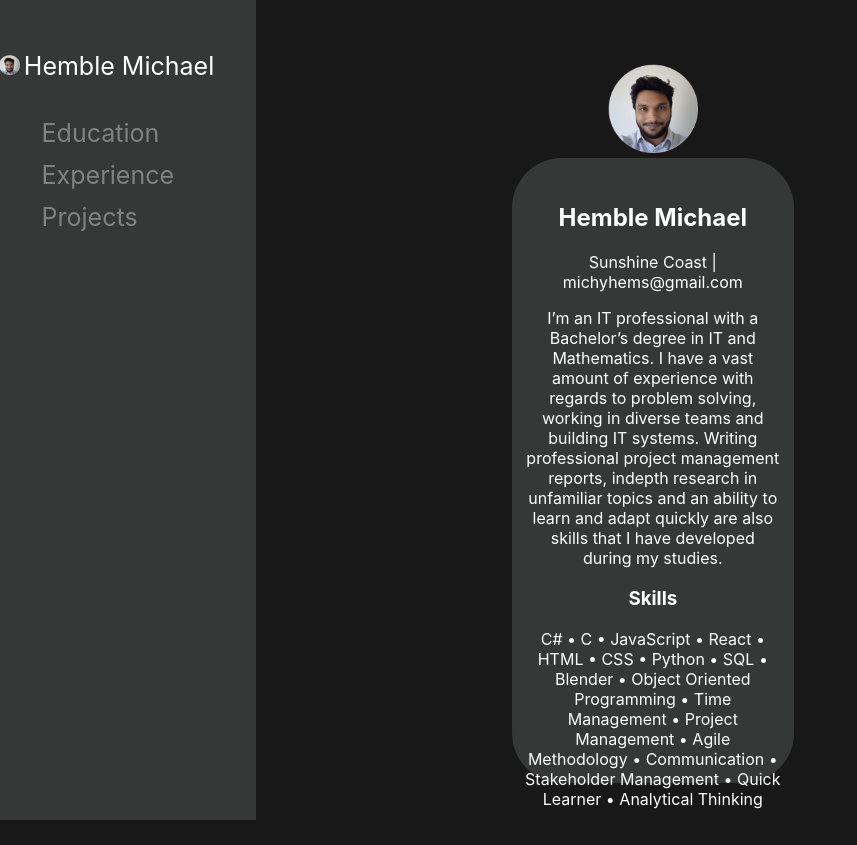
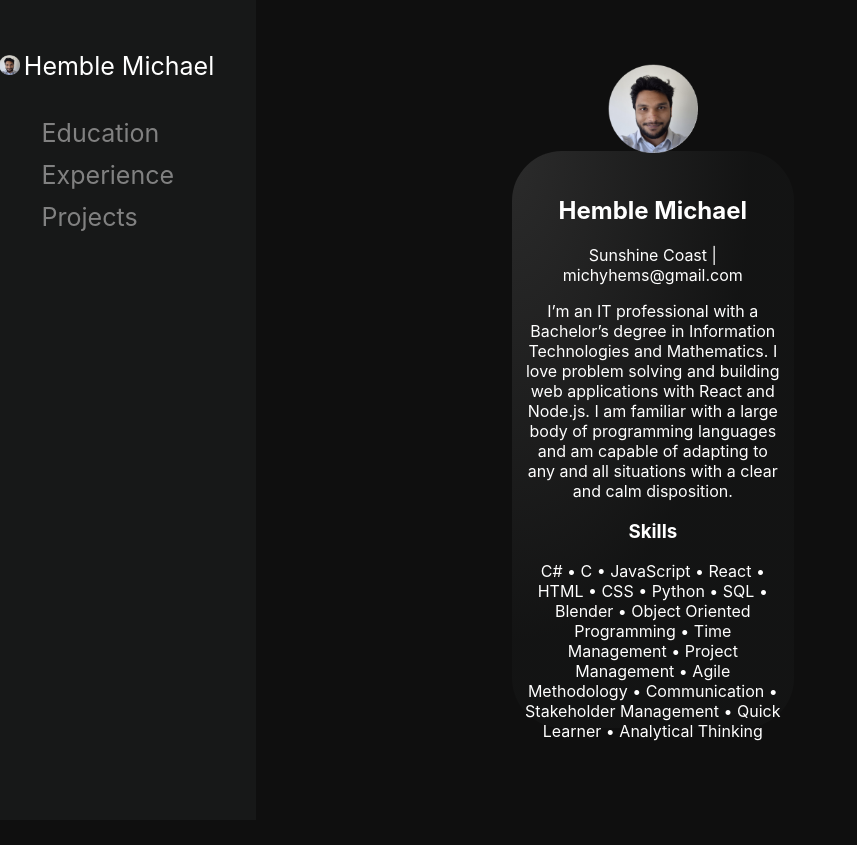
Before and after one commit to michyhems/Profile, a React (Create React App) app: page / in a window 1280 px wide. Shown: the whole page, without its empty margins (0-857 px from the left). After the commit the page ends 800 px from the top, so only its background shows below. Built offline with nearby package versions, Linux system fonts and the light colour scheme.

Commit message:
visualiser

```diff
--- a/src/pages/education.js
+++ b/src/pages/education.js
@@ -4,6 +4,9 @@ const Education = () => {
             <div class="container">
                 <h2>Bachelor of Mathematics / Bachelor of IT (Dual Degree)</h2>
                 <h3>Queensland University of Technology</h3>
+                <a href="https://drive.google.com/file/d/1PB0zrDWFUBNLJjDCqiBNyirnK1wz1keo/view?usp=sharing">
+                    <p>See certificate</p>
+                </a>
                 <h2>Highschool Diploma</h2>
                 <h3>Siena Catholic College</h3>
                 <h2>Extracurricular Certifications</h2>
--- a/src/pages/intro.js
+++ b/src/pages/intro.js
@@ -10,13 +10,12 @@ const Introduction = () => {
                     <h2>Hemble Michael</h2>
                     <p>Sunshine Coast | michyhems@gmail.com</p>
                     <p class="introPara">
-                        I’m an IT professional with a Bachelor’s degree in IT
-                        and Mathematics. I have a vast amount of experience with
-                        regards to problem solving, working in diverse teams and
-                        building IT systems. Writing professional project
-                        management reports, indepth research in unfamiliar
-                        topics and an ability to learn and adapt quickly are
-                        also skills that I have developed during my studies.
+                        I’m an IT professional with a Bachelor’s degree in
+                        Information Technologies and Mathematics. I love problem
+                        solving and building web applications with React and
+                        Node.js. I am familiar with a large body of programming
+                        languages and am capable of adapting to any and all
+                        situations with a clear and calm disposition.
                     </p>
                     <h3>Skills</h3>
                     <p>
--- a/src/pages/projectData.js
+++ b/src/pages/projectData.js
@@ -12,7 +12,7 @@ export const projectData = [
         thumbnail: require("./images/sortingalg.png"),
         source: "https://michyhems.github.io/SortingVisualiser/",
         gitRepo: "https://github.com/michyhems/SortingVisualiser/tree/master",
-        description: "A sorting algorithm visualiser.",
+        description: "A sorting visualiser.",
     },
     {
         title: "Sudoku",
--- a/src/pages/styling.css
+++ b/src/pages/styling.css
@@ -1,5 +1,5 @@
 body{
-    background-color: #181818;
+    background-color: #0f0f0f;
     color: white;
 }
 a{
@@ -9,7 +9,7 @@ a, a:visited, a:hover, a:active {
   color: inherit;
 }
 .sidenav{
-    background-color: #363838;
+    background-color: rgb(23, 24, 24);
     height: 100%;
     width: 20%;
     position: fixed;
@@ -66,7 +66,7 @@ a, a:visited, a:hover, a:active {
 .introContent{
     width: 20%;
     margin-left: 40%;
-    background-color: #363838;
+    background-image: radial-gradient(ellipse at top left, rgb(71, 71, 71, 0.5), rgb(23, 24, 24, 0.5) 60%);
     border-radius: 50px;
     padding-left: 1%;
     padding-right: 1%;
```
